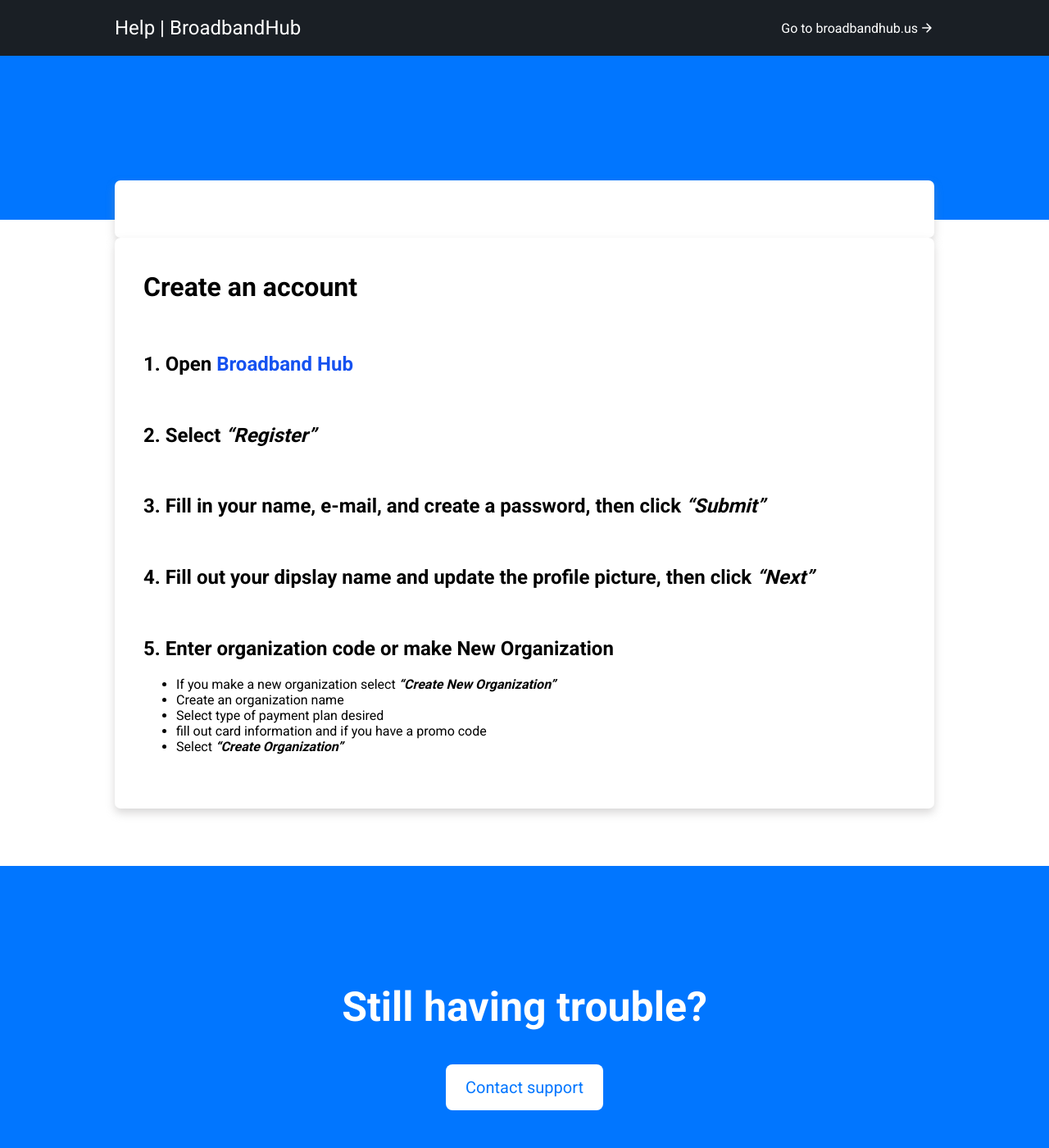
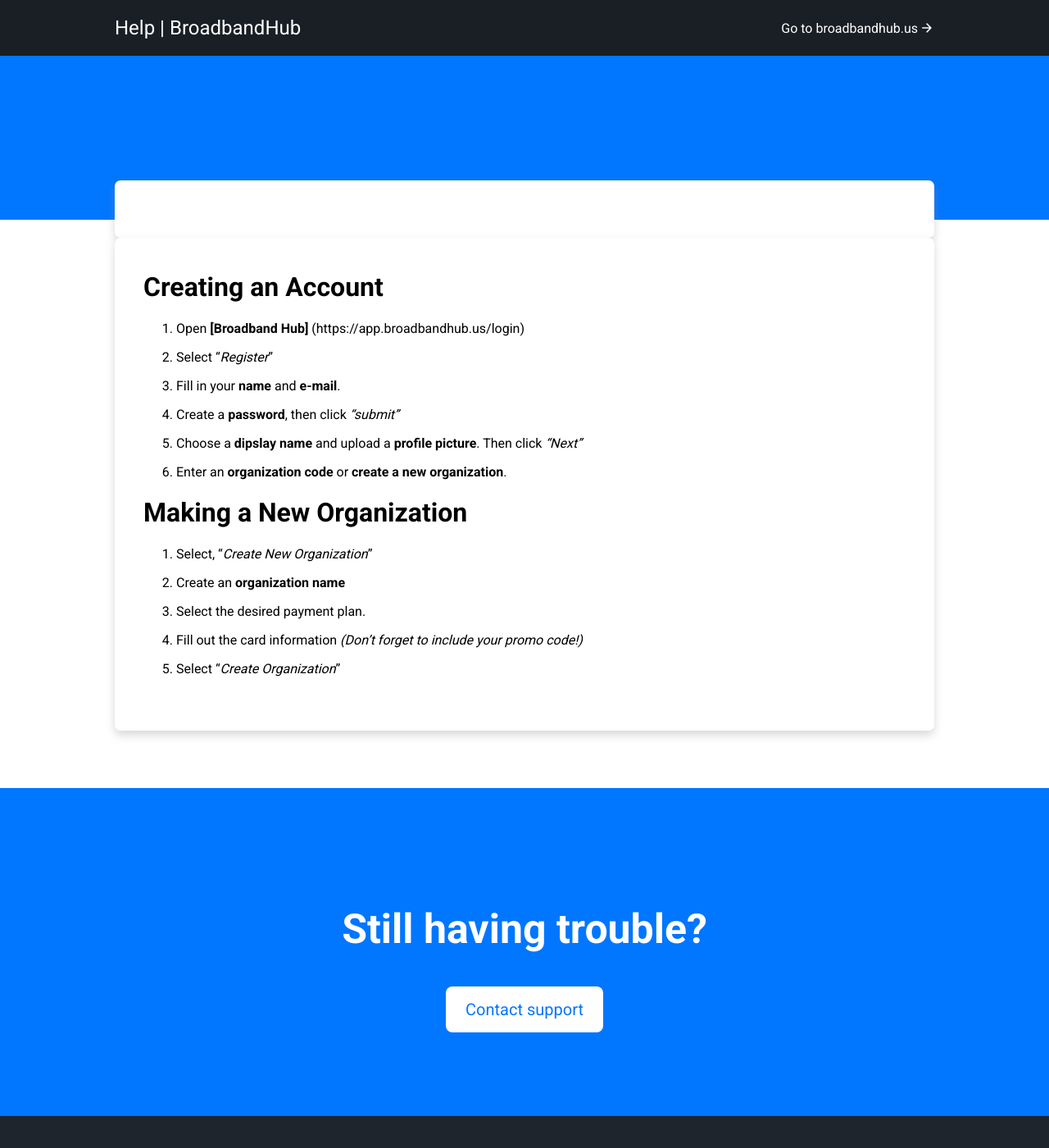
Before and after one commit to kt-eller/help-pages, a Jekyll site: the page built from pages/create-an-account.md, in a window 1280 px wide and 1400 px high. Shown: the whole window at 82% size. Built offline with Jekyll 4.4.1, drawn with Linux system fonts in a browser that asks for light colours; nearby versions of some CDN libraries; comment, search, counter and statistics services are not loaded; a style sheet for code colours, icons or effects is not loaded.

Commit message:
Update create-an-account.md

```diff
--- a/pages/create-an-account.md
+++ b/pages/create-an-account.md
@@ -4,24 +4,28 @@ title: Create an account
 permalink: /create-an-account
 ---
 
-# {{ page.title }}
-<br>
+# Creating an Account
 
-## 1. Open [Broadband Hub](https://app.broadbandhub.us/login)
-<br>
+1. Open **[Broadband Hub]** (https://app.broadbandhub.us/login)
 
-## 2. Select *"Register"*
-<br>
+2. Select "_Register_"
 
-## 3. Fill in your name, e-mail, and create a password, then click *"Submit"*
-<br>
+3. Fill in your **name** and **e-mail**.
 
-## 4. Fill out your dipslay name and update the profile picture, then click *"Next"*
-<br>
+4. Create a **password**, then click *"submit"*
 
-## 5. Enter organization code or make New Organization
-+ If you make a new organization select ***"Create New Organization"***
-+ Create an organization name
-+ Select type of payment plan desired
-+ fill out card information and if you have a promo code
-+ Select ***"Create Organization"***
+5. Choose a **dipslay name** and upload a **profile picture**. Then click *"Next"*
+
+6. Enter an **organization code** or **create a new organization**.
+
+# Making a New Organization
+
+1. Select, "_Create New Organization_"
+
+2. Create an **organization name**
+
+3. Select the desired payment plan.
+
+4. Fill out the card information _(Don't forget to include your promo code!)_
+
+5. Select "_Create Organization_"
```
